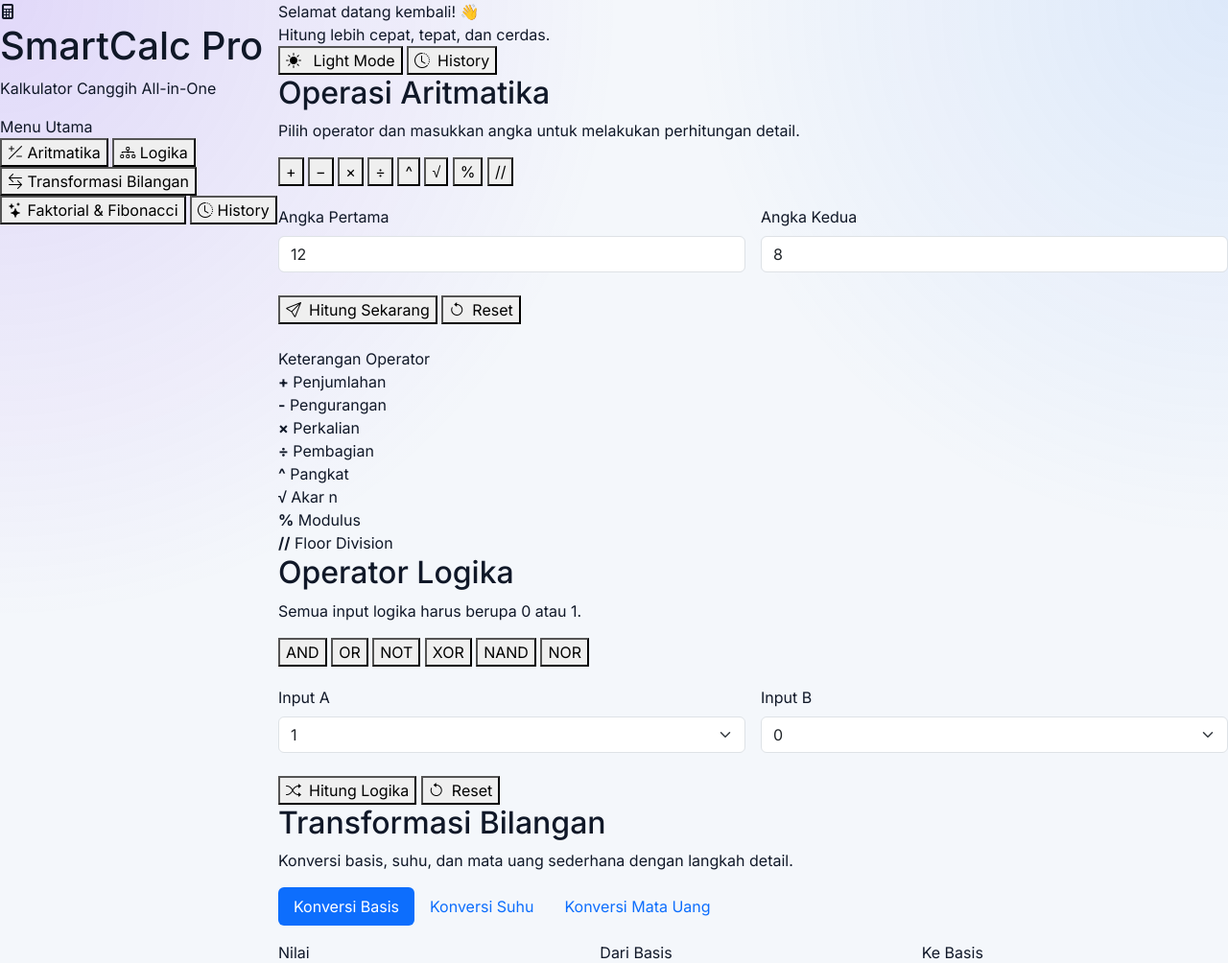
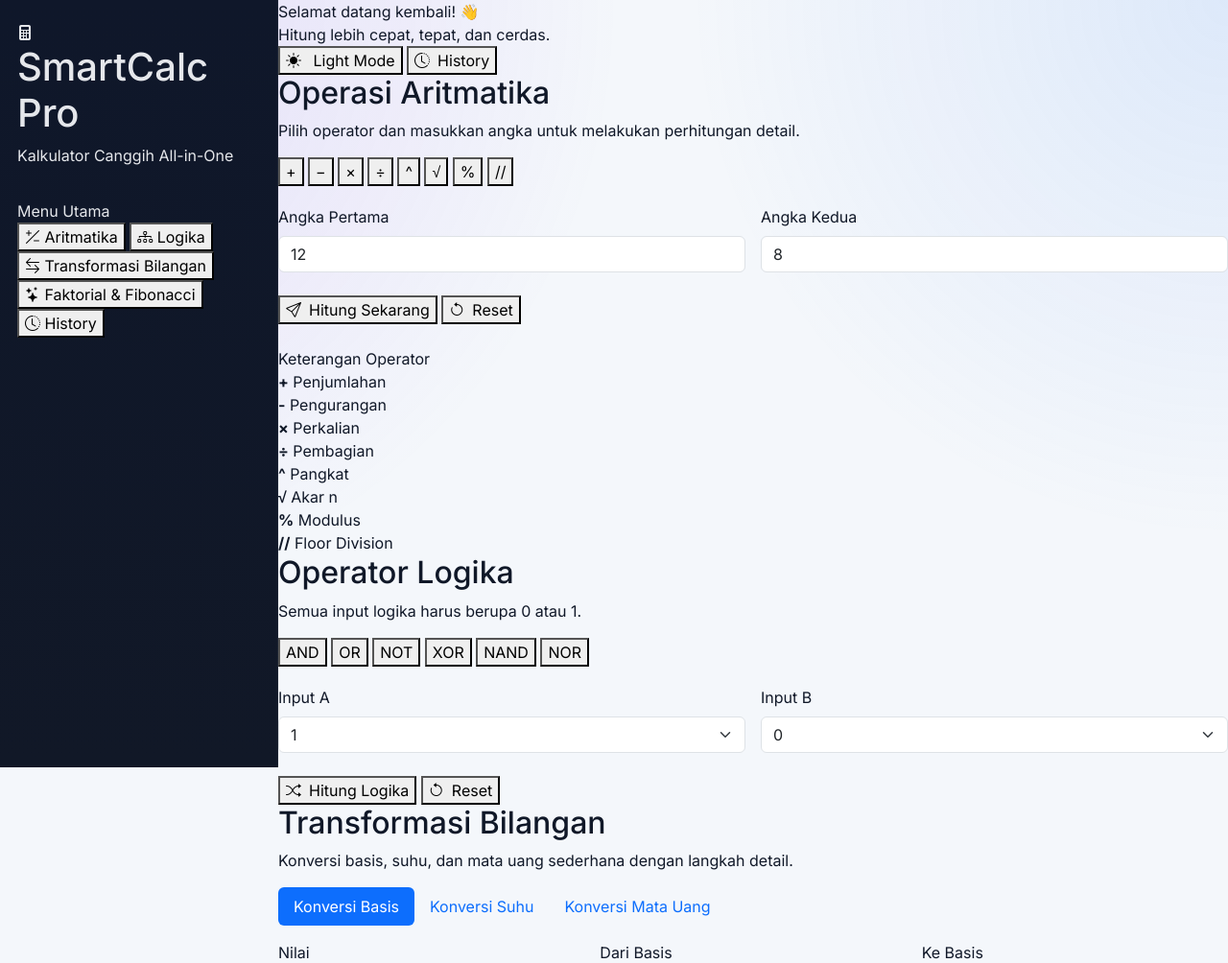
Before and after one commit to dodi397/Kalkulator-Canggih, a Flask app: page / in a window 1280 px wide. Shown: the top 1004 px of the page at 96% size. Run offline with Flask 3, Linux system fonts and the light colour scheme.

Commit message:
Menambahkan styling sidebar agar tampil vertikal,tetap menempel saat halaman digulir,dan memenuhi tinggi layar dengan warna sesuai tema aplikasi

```diff
--- a/static/css/style.css
+++ b/static/css/style.css
@@ -49,3 +49,16 @@ body {
   grid-template-columns: 290px 1fr;
   min-height: 100vh;
 }
+
+.sidebar {
+  background: var(--sidebar);
+  color: var(--sidebar-text);
+  padding: 22px 18px;
+  display: flex;
+  flex-direction: column;
+  gap: 18px;
+  position: sticky;
+  top: 0;
+  height: 100vh;
+  border-right: 1px solid rgba(255,255,255,0.05);
+}
```
